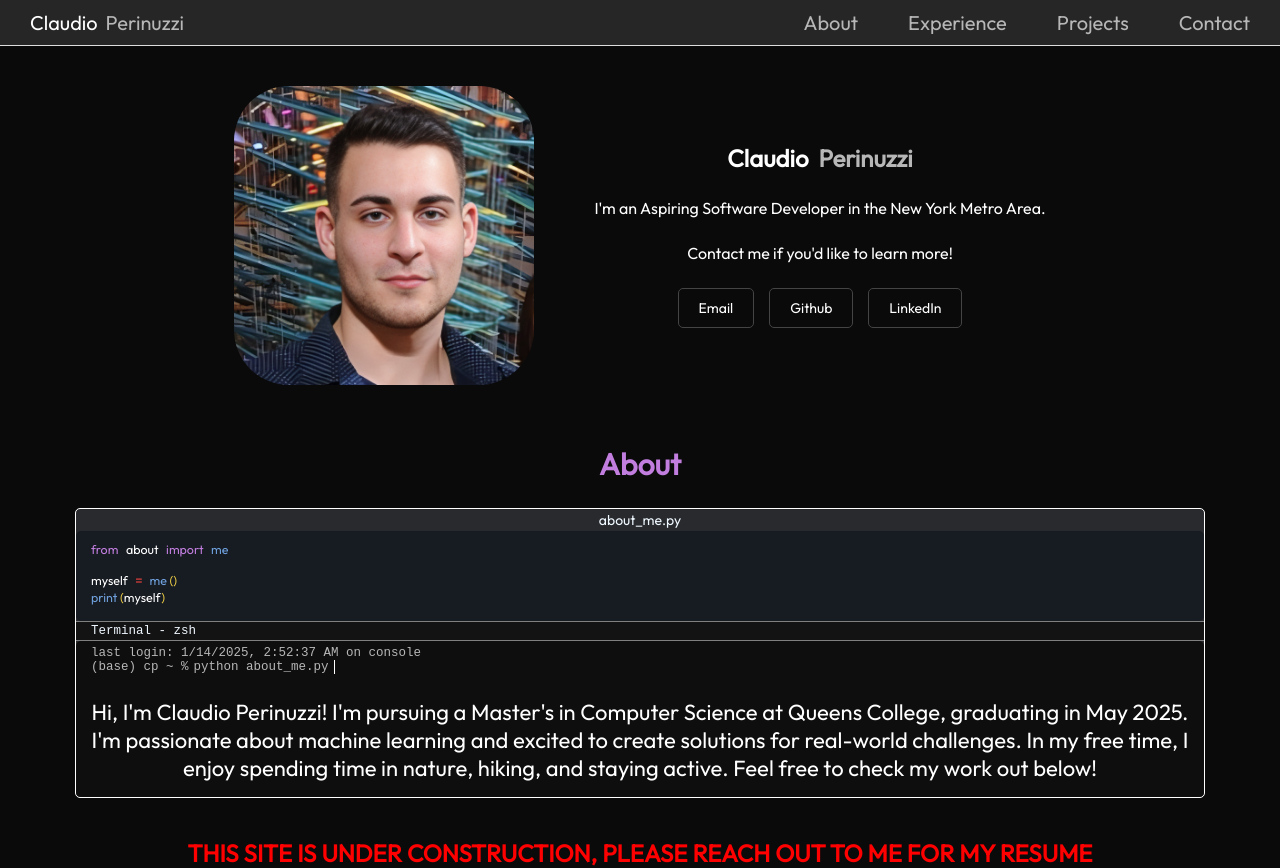
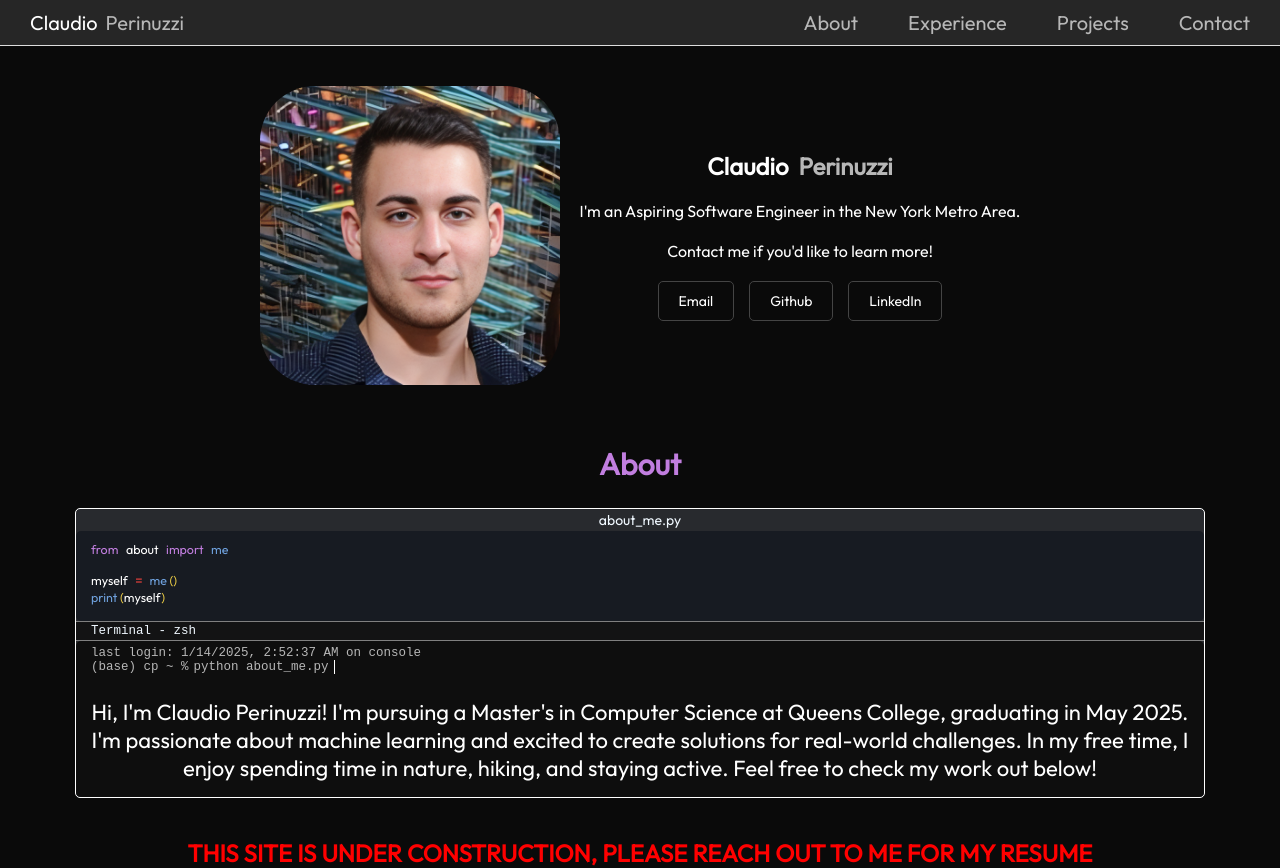
Before and after one commit to Claudio-Perinuzzi/portfolio-website, a React (Vite) app: page / in a window 1280 px wide. Built offline with nearby package versions, Linux system fonts and the light colour scheme.

Commit message:
Fixed screen overflow for descri ption

```diff
--- a/src/components/ContactCard/ContactCard.jsx
+++ b/src/components/ContactCard/ContactCard.jsx
@@ -10,7 +10,7 @@ export const ContactCard = () => {
                         <h1 className={styles.fname}>Claudio</h1>
                         <h1 className={styles.lname}>Perinuzzi</h1>
                     </div>
-                    <p className={styles.description}>I'm an Aspiring Software Developer in the New York Metro Area.</p>
+                    <p className={styles.description}>I'm an Aspiring Software Engineer in the New York Metro Area.</p>
                     <p className={styles.contact}>Contact me if you'd like to learn more!</p>
 
                     <div className={styles.buttonContainer}>
--- a/src/components/ContactCard/ContactCard.module.css
+++ b/src/components/ContactCard/ContactCard.module.css
@@ -9,13 +9,14 @@
     padding-top: 40px;
     padding-left: 40px;
     padding-right: 40px;
-    gap: 60px;
+    gap: 20px;
+    flex-wrap: wrap;
 }
 
 .textContainer {
     display: flex;
     flex-direction: column;
-    gap:25px;
+    gap:20px;
 }
 
 .contactImg {
```
